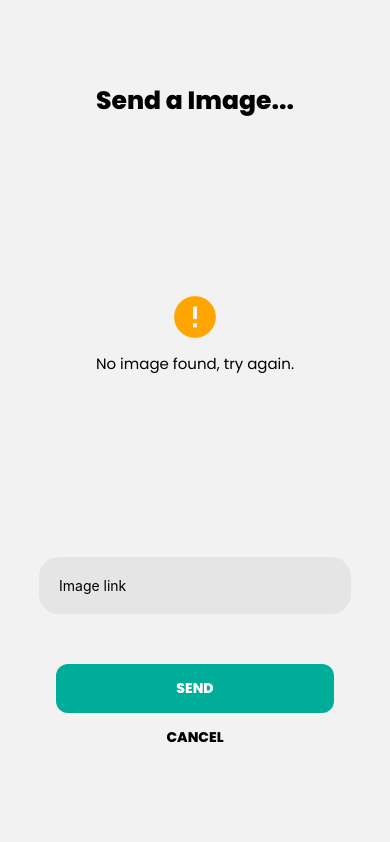
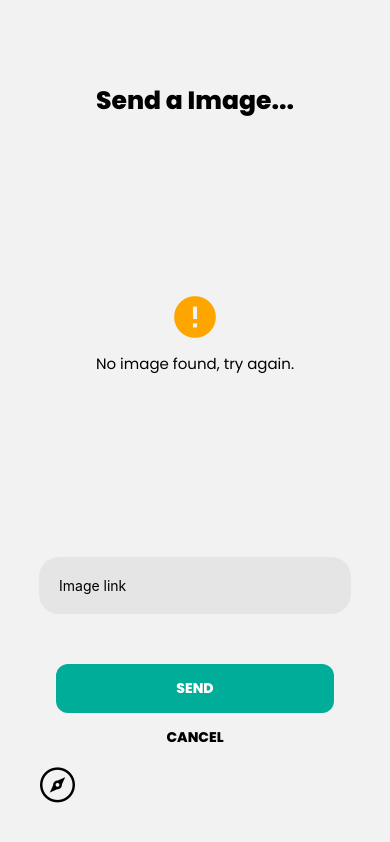
Before and after one commit to Chillandchat/mobile, a React Native app: screen /send-image in a window 390 px wide. Built offline with nearby package versions, Linux system fonts and the light colour scheme; no server answers.

Commit message:
Update SendImage.tsx

```diff
--- a/src/screens/SendImage.tsx
+++ b/src/screens/SendImage.tsx
@@ -11,10 +11,13 @@ import {
   KeyboardAvoidingView,
   ScrollView,
   Platform,
+  Keyboard,
+  TouchableOpacity,
 } from "react-native";
 import { MaterialIcons } from "@expo/vector-icons";
 import { useNavigation } from "@react-navigation/native";
 import { useSelector } from "react-redux";
+import { AntDesign } from "@expo/vector-icons";
 
 import Form from "../components/Form";
 import Button from "../components/Button";
@@ -29,7 +32,18 @@ import setKeyboardSocket from "../scripts/setKeyboardSocket";
 const SendImage: React.FC = () => {
   const [link, setLink]: any = React.useState("");
   const [error, setError]: any = React.useState(true);
+  const [keyboardOpen, setKeyboardOpen]: any = React.useState(false);
   const navigation: any = useNavigation();
+
+  React.useEffect((): any => {
+    Keyboard.addListener("keyboardDidShow", (): void => {
+      setKeyboardOpen(true);
+    });
+
+    Keyboard.addListener("keyboardDidHide", (): void => {
+      setKeyboardOpen(false);
+    });
+  });
 
   const { sessionStatus, userInfo }: any = useSelector(
     (state: RootState): RootState => {
@@ -68,6 +82,11 @@ const SendImage: React.FC = () => {
     },
     buttonContainer: {
       marginTop: 50,
+    },
+    find: {
+      position: "absolute",
+      bottom: 40,
+      left: 40,
     },
   });
 
@@ -164,6 +183,16 @@ const SendImage: React.FC = () => {
           />
         </View>
       </ScrollView>
+      {!keyboardOpen ? (
+        <TouchableOpacity
+          style={style.find}
+          onPress={(): void => {
+            navigation.navigate("image-base");
+          }}
+        >
+          <AntDesign name="find" size={35} color="black" />
+        </TouchableOpacity>
+      ) : null}
     </KeyboardAvoidingView>
   );
 };
```
